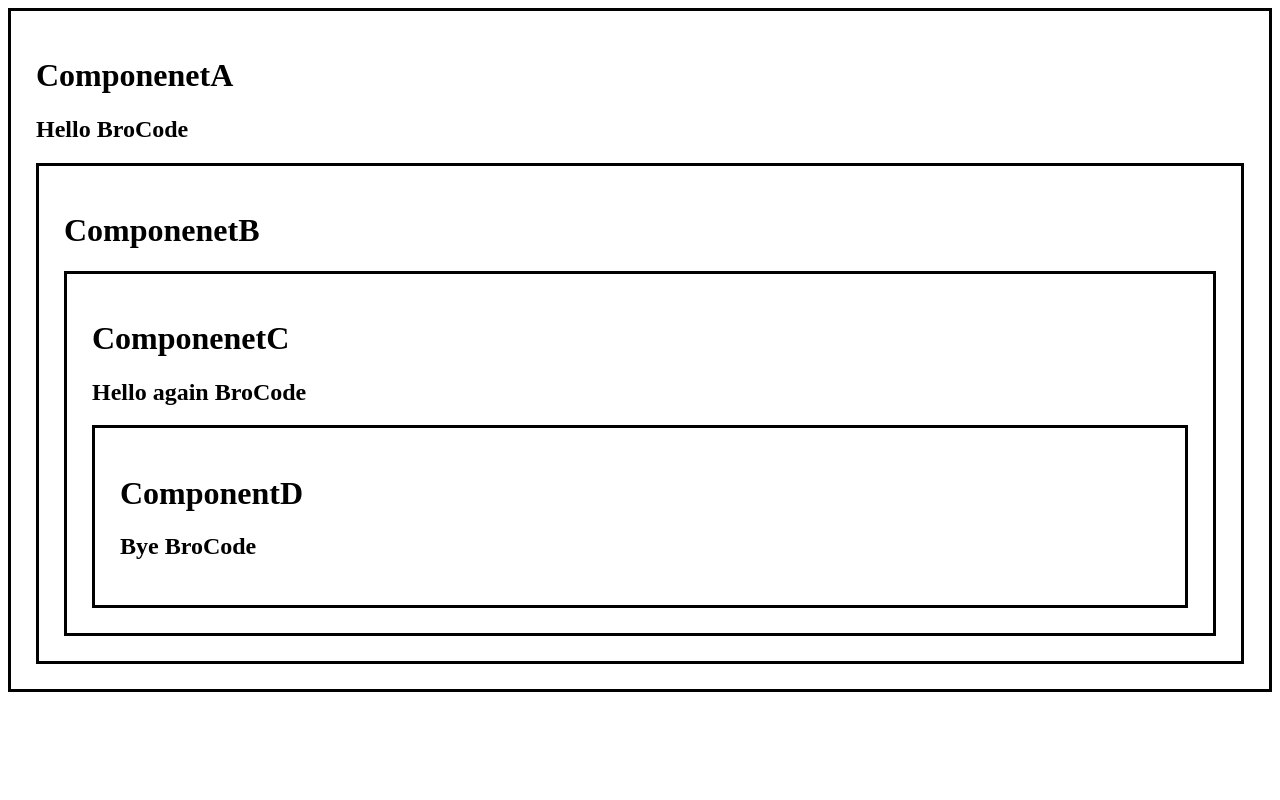
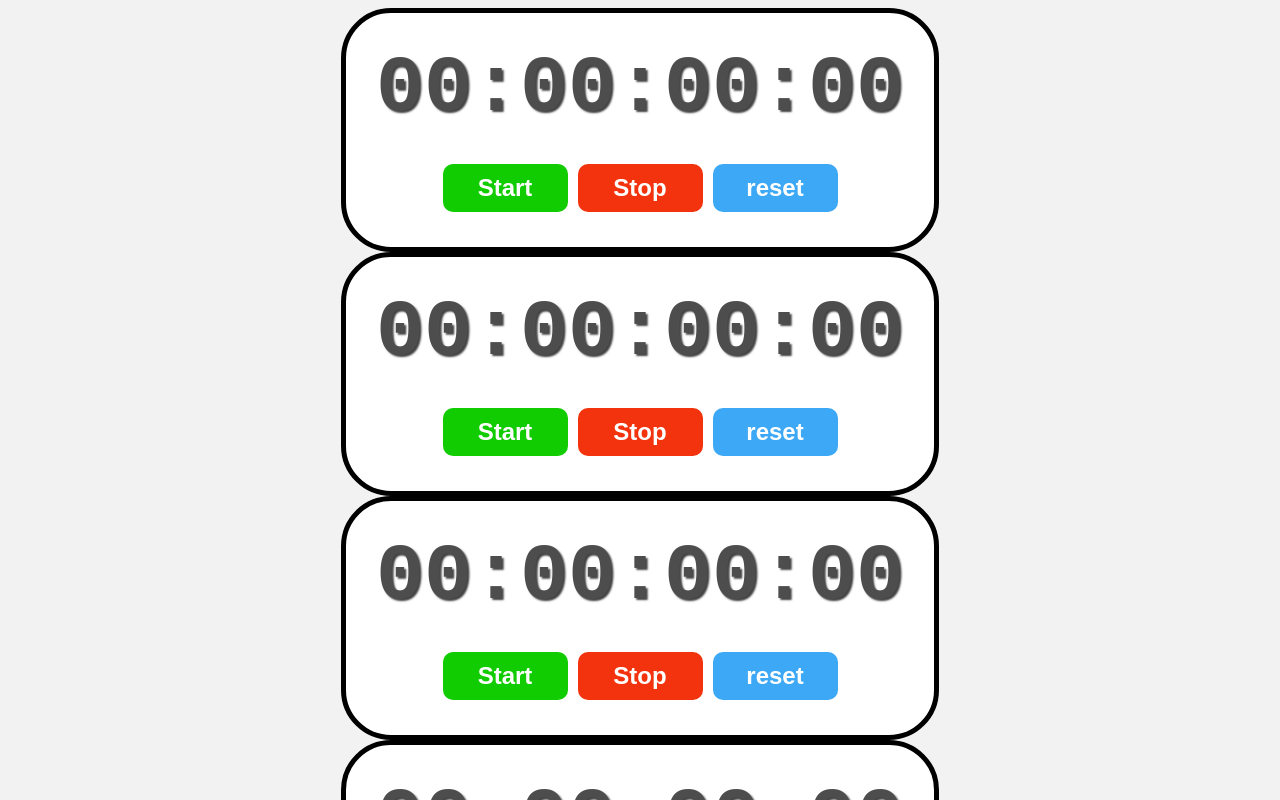
Before and after one commit to letelumiere/react-legacy-repo, a React (Vite) app: page / in a window 1280 px wide. Shown: the top 800 px of the page. Built offline with nearby package versions, Linux system fonts and the light colour scheme.

Commit message:
commits.

```diff
--- a/src/App.jsx
+++ b/src/App.jsx
@@ -1,11 +1,16 @@
 //react Hook = useState, useEffect, useContext, useReducter,useCallback, and more...
 //useState()
 import React from "react";
-import ComponentA from "./ComponentA.jsx";
-
+import Stopwatch from "./Stopwatch";
 
 function App(){
-  return(<ComponentA />);
+
+  return(<>
+  <Stopwatch/>
+  <Stopwatch/>
+  <Stopwatch/>
+  <Stopwatch/>
+  </>  );
 }
 
 export default App;
--- /dev/null
+++ b/src/Stopwatch.jsx
@@ -0,0 +1,66 @@
+import React, {useState, useEffect, useRef} from 'react';
+
+
+function Stopwatch(){
+    const [isRunning, setIsRunning] = useState(false);
+    const [elapsedTime, setElapsedTime] = useState(0);
+    const intervalIdRef = useRef(null);
+    const startTimeRef = useRef(0);
+
+    useEffect(() => {
+
+        if(isRunning){
+            intervalIdRef.current = setInterval(() => {
+                setElapsedTime(Date.now() - startTimeRef.current);
+            }, 10);
+        }
+
+        return () => {
+            clearInterval(intervalIdRef.current);
+        }
+
+    }, [isRunning]);
+
+    function start(){
+        setIsRunning(true);
+        startTimeRef.current = Date.now() - elapsedTime;
+        console.log(startTimeRef.current);
+    }
+
+
+    function stop(){
+        setIsRunning(false);
+    }
+
+    function reset(){
+        setElapsedTime(0);
+        setIsRunning(false);
+    }
+
+    function formatTime(){
+        let hours = Math.floor(elapsedTime / (1000*60*60));
+        let minutes = Math.floor(elapsedTime / (1000*60)%60);
+        let seconds = Math.floor(elapsedTime / (1000)%60);
+        let miliseconds = Math.floor((elapsedTime%1000) / 10);
+
+        hours = String(hours).padStart(2, "0");
+        minutes = String(minutes).padStart(2, "0");
+        seconds = String(seconds).padStart(2, "0");
+        miliseconds = String(miliseconds).padStart(2, "0");
+
+        return `${hours}:${minutes}:${seconds}:${miliseconds}`;
+    }
+
+
+    return(
+        <div className="stopwatch">
+            <div className="display">{formatTime()}</div>
+            <div className="controls">
+                <button onClick={start} className="start-button">Start</button>
+                <button onClick={stop} className="stop-button">Stop</button>
+                <button onClick={reset} className="reset-button">reset</button>
+            </div>
+        </div>);
+}
+
+export default Stopwatch;
--- a/src/index.css
+++ b/src/index.css
@@ -280,7 +280,6 @@
   text-align: center;
   text-shadow: 3px 3px 5px hsl(0, 0%, 0%, 0.75);
 }
-*/
 
 .box{
   border: 3px solid;
@@ -288,3 +287,68 @@
 
 
 }
+*/
+
+
+body{
+  display: flex;
+  flex-direction: column;
+  align-items: center;
+  background-color: hsl(0, 0%, 95%);
+}
+
+.stopwatch{
+  display: flex;
+  flex-direction: column;
+  align-items: center;
+  border: 5px solid;
+  border-radius : 50px;
+  background-color: white;
+  padding: 30px;
+}
+
+.display{
+  font-size: 5rem;
+  font-family: monospace;
+  font-weight: bold;
+  color: hsl(0, 0%, 30%);
+  text-shadow: 2px 2px 2px hsl(0, 0%, 0%, 0.75);
+  margin-bottom: 25px;
+}
+
+.controls button{
+  font-size: 1.5rem;
+  font-weight: bold;
+  padding: 10px 20px;
+  margin: 5px;
+  min-width: 125px;
+  border: none;
+  border-radius: 10px;
+  cursor: pointer;
+  color: white;
+  transition: background-color 0.5s ease;
+}
+
+.start-button{
+  background-color: hsl(115, 100%, 40%);
+}
+
+.start-button:hover{
+  background-color: hsl(115, 100%, 35%);
+}
+
+.stop-button{
+  background-color: hsl(10, 90%, 50%);
+}
+
+.stop-button:hover{
+  background-color: hsl(10, 90%, 45%);
+}
+
+.reset-button{
+  background-color: hsl(205, 90%, 60%);
+}
+
+.reset-button:hover{
+  background-color: hsl(205, 90%, 55%);
+}
```
Also changed, not shown: src/MyComponent.jsx (+54 -1 lines), src/assets/1e1cec9df3f00abf1d60631fe24737a0.jpg (added).
